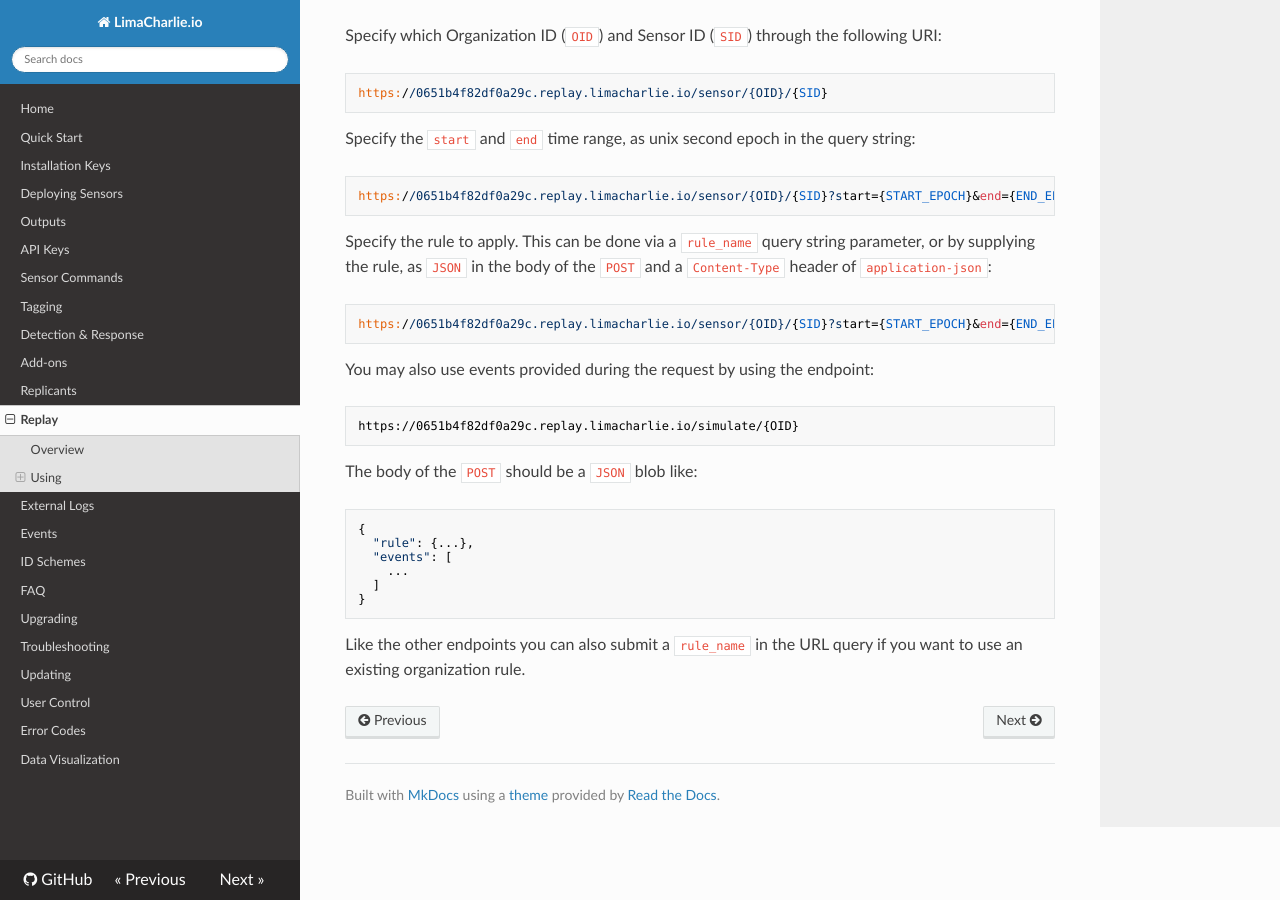
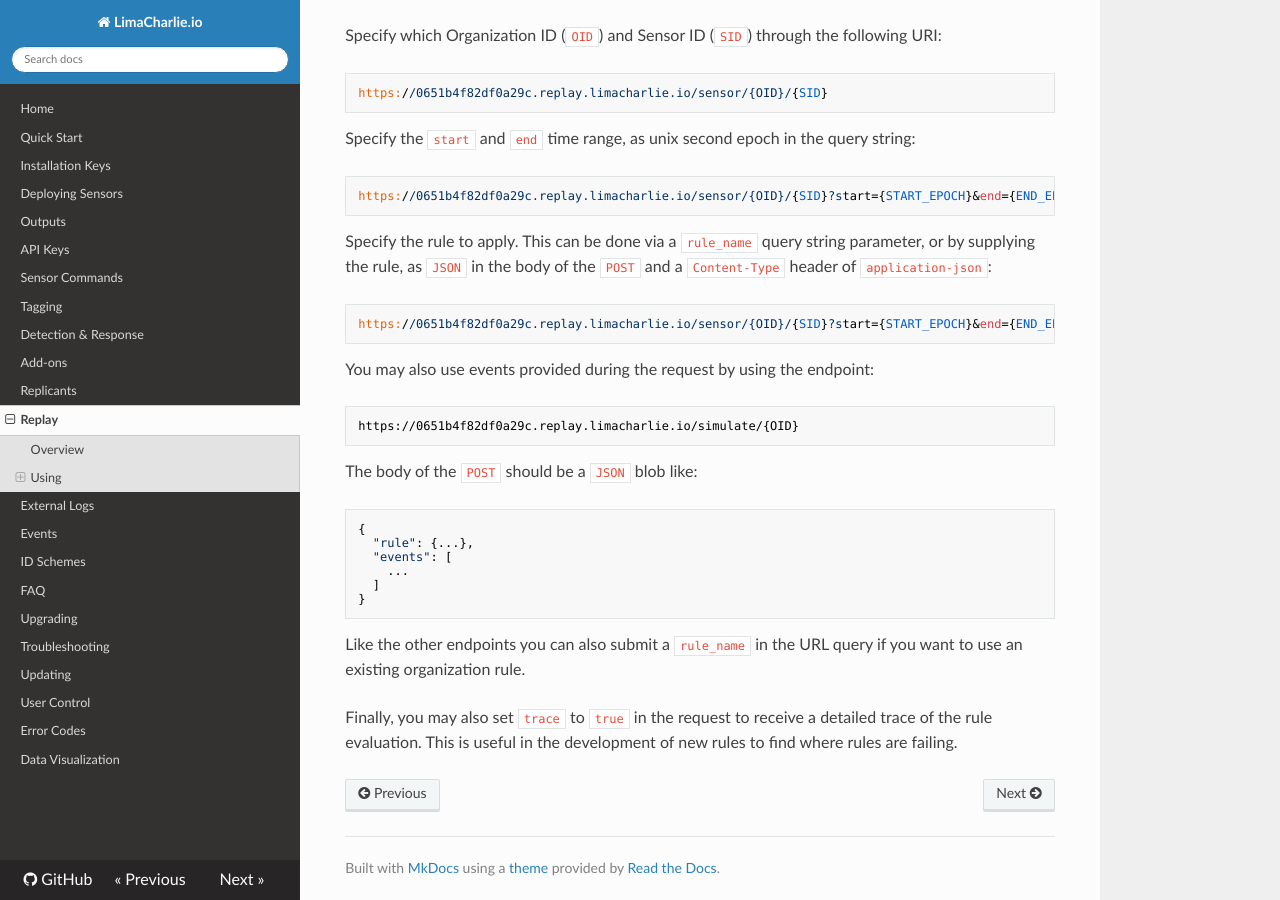
Before and after one commit to refractionPOINT/lce_doc, an MkDocs documentation site: the page built from docs/replay.md, in a window 1280 px wide and 900 px high, scrolled down 2155 px. Built offline with MkDocs 1.6.1, drawn with Linux system fonts in a browser that asks for light colours; nearby versions of some CDN libraries; old or Windows-style settings are respelled for this version of MkDocs.

Commit message:
Adding blurb about new Replay param.

````diff
--- a/docs/replay.md
+++ b/docs/replay.md
@@ -118,3 +118,6 @@ The body of the `POST` should be a `JSON` blob like:
 ```
 Like the other endpoints you can also submit a `rule_name` in the URL query if you want
 to use an existing organization rule.
+
+Finally, you may also set `trace` to `true` in the request to receive a detailed trace of the rule evaluation. This is
+useful in the development of new rules to find where rules are failing.
````
Also changed, not shown: docs/dr.md (+1 -1 lines).
